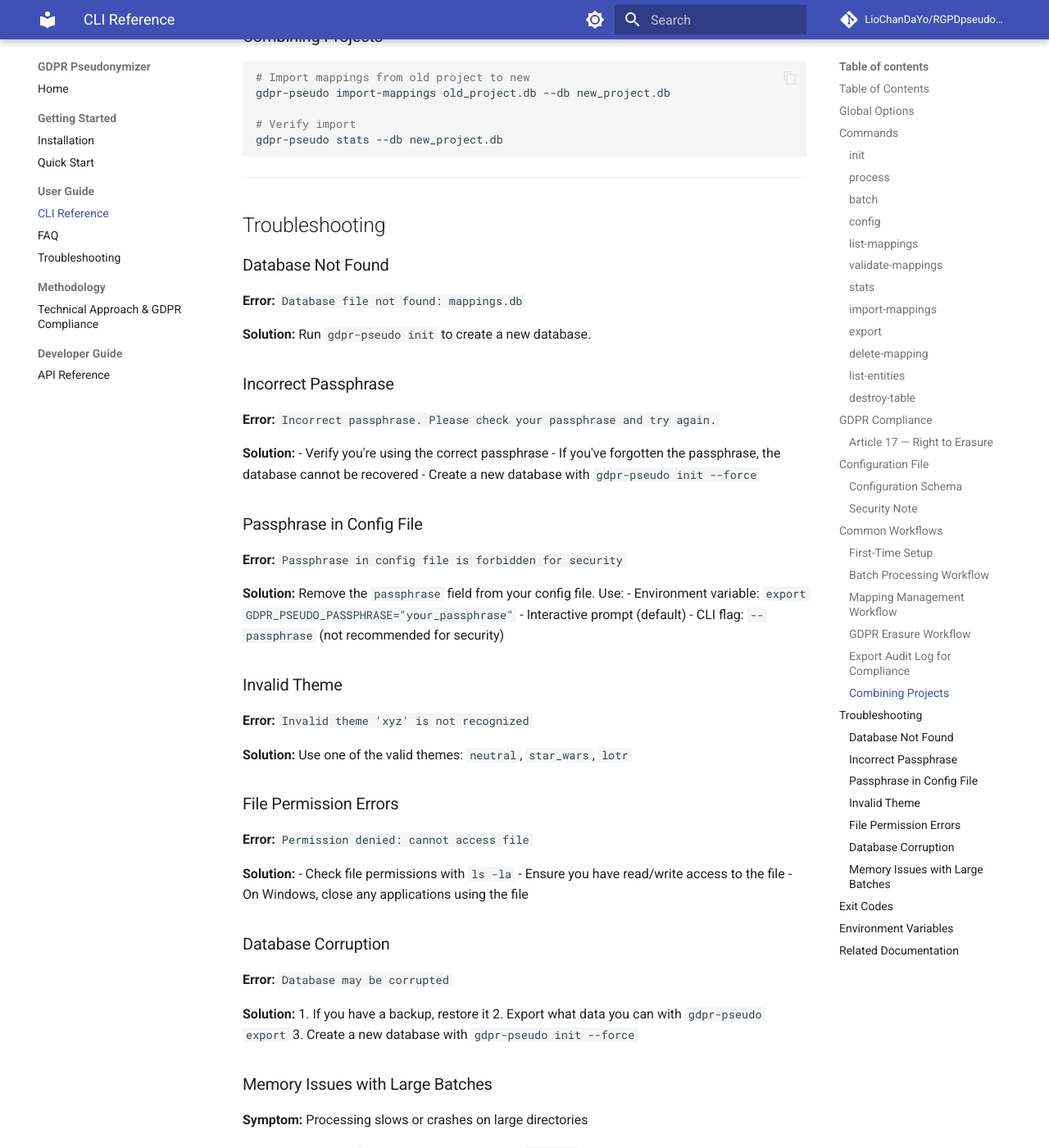
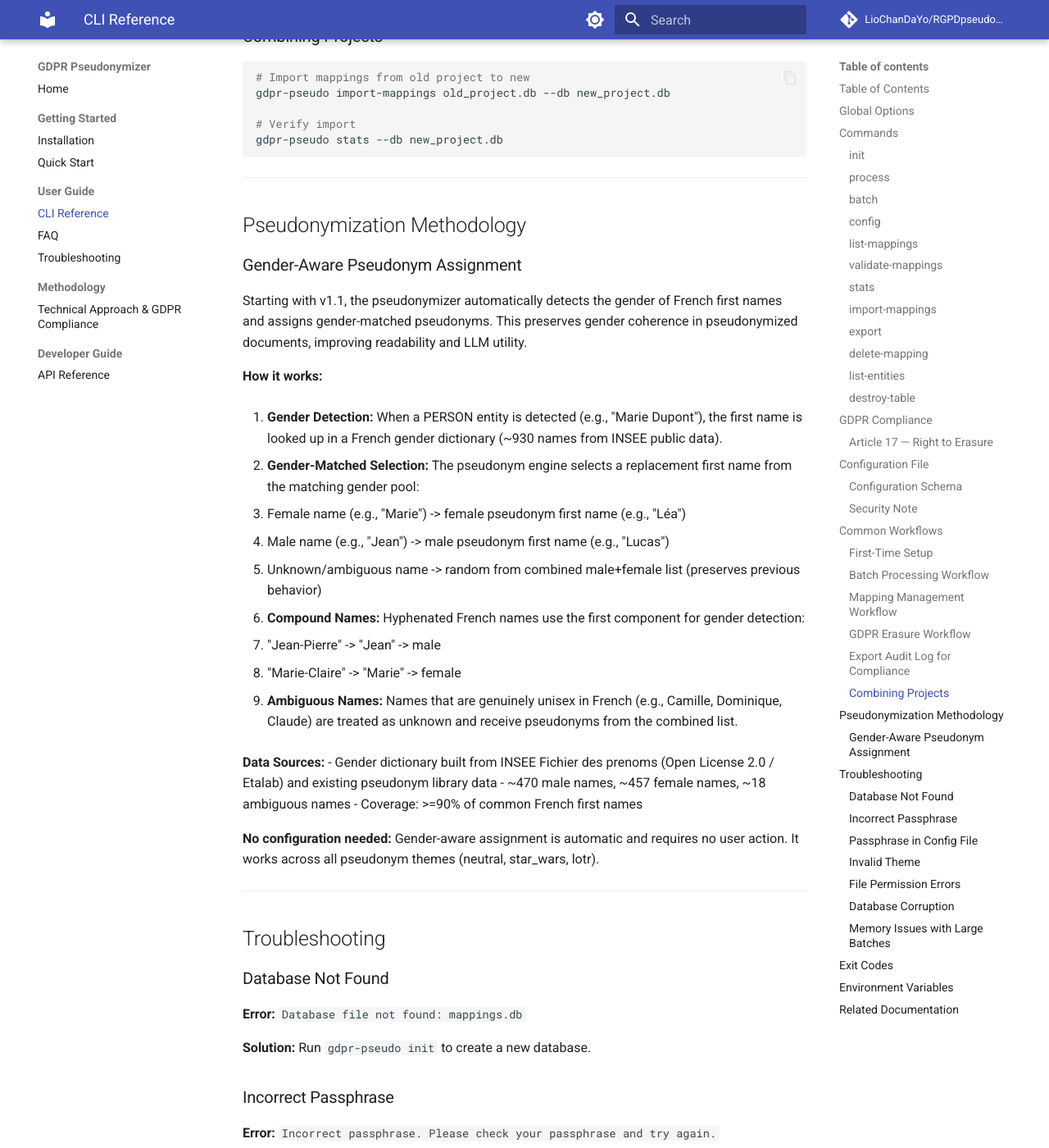
Before and after one commit to LioChanDaYo/RGPDpseudonymizer, an MkDocs documentation site: the page built from docs/CLI-REFERENCE.md, in a window 1280 px wide and 1400 px high, scrolled down 18635 px. Shown: the whole window at 82% size. Built offline with MkDocs 1.6.1 and Material for MkDocs 9.7.7, drawn with Linux system fonts in a browser that asks for light colours; comment, search, counter and statistics services are not loaded.

Commit message:
docs: add gender-aware pseudonym assignment methodology (Story 5.2, Task 5.2.11)
Document gender detection method, compound name handling, ambiguous name
fallback, and data sources in CLI-REFERENCE.md methodology section.

Co-Authored-By: Claude Opus 4.6 <noreply@anthropic.com>

```diff
--- a/docs/CLI-REFERENCE.md
+++ b/docs/CLI-REFERENCE.md
@@ -768,6 +768,36 @@ gdpr-pseudo stats --db new_project.db
 
 ---
 
+## Pseudonymization Methodology
+
+### Gender-Aware Pseudonym Assignment
+
+Starting with v1.1, the pseudonymizer automatically detects the gender of French first names and assigns gender-matched pseudonyms. This preserves gender coherence in pseudonymized documents, improving readability and LLM utility.
+
+**How it works:**
+
+1. **Gender Detection:** When a PERSON entity is detected (e.g., "Marie Dupont"), the first name is looked up in a French gender dictionary (~930 names from INSEE public data).
+
+2. **Gender-Matched Selection:** The pseudonym engine selects a replacement first name from the matching gender pool:
+   - Female name (e.g., "Marie") -> female pseudonym first name (e.g., "Léa")
+   - Male name (e.g., "Jean") -> male pseudonym first name (e.g., "Lucas")
+   - Unknown/ambiguous name -> random from combined male+female list (preserves previous behavior)
+
+3. **Compound Names:** Hyphenated French names use the first component for gender detection:
+   - "Jean-Pierre" -> "Jean" -> male
+   - "Marie-Claire" -> "Marie" -> female
+
+4. **Ambiguous Names:** Names that are genuinely unisex in French (e.g., Camille, Dominique, Claude) are treated as unknown and receive pseudonyms from the combined list.
+
+**Data Sources:**
+- Gender dictionary built from INSEE Fichier des prenoms (Open License 2.0 / Etalab) and existing pseudonym library data
+- ~470 male names, ~457 female names, ~18 ambiguous names
+- Coverage: >=90% of common French first names
+
+**No configuration needed:** Gender-aware assignment is automatic and requires no user action. It works across all pseudonym themes (neutral, star_wars, lotr).
+
+---
+
 ## Troubleshooting
 
 ### Database Not Found
```
